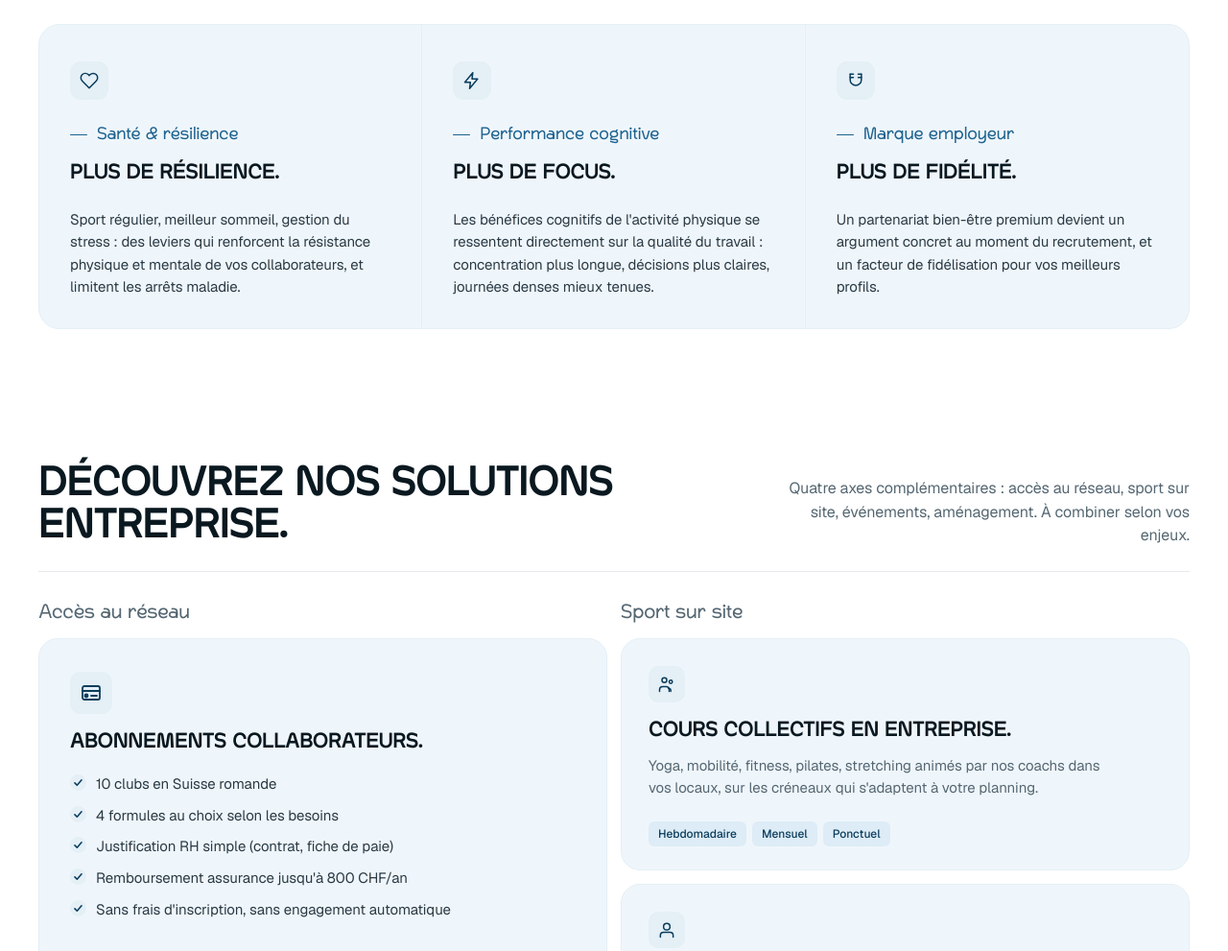
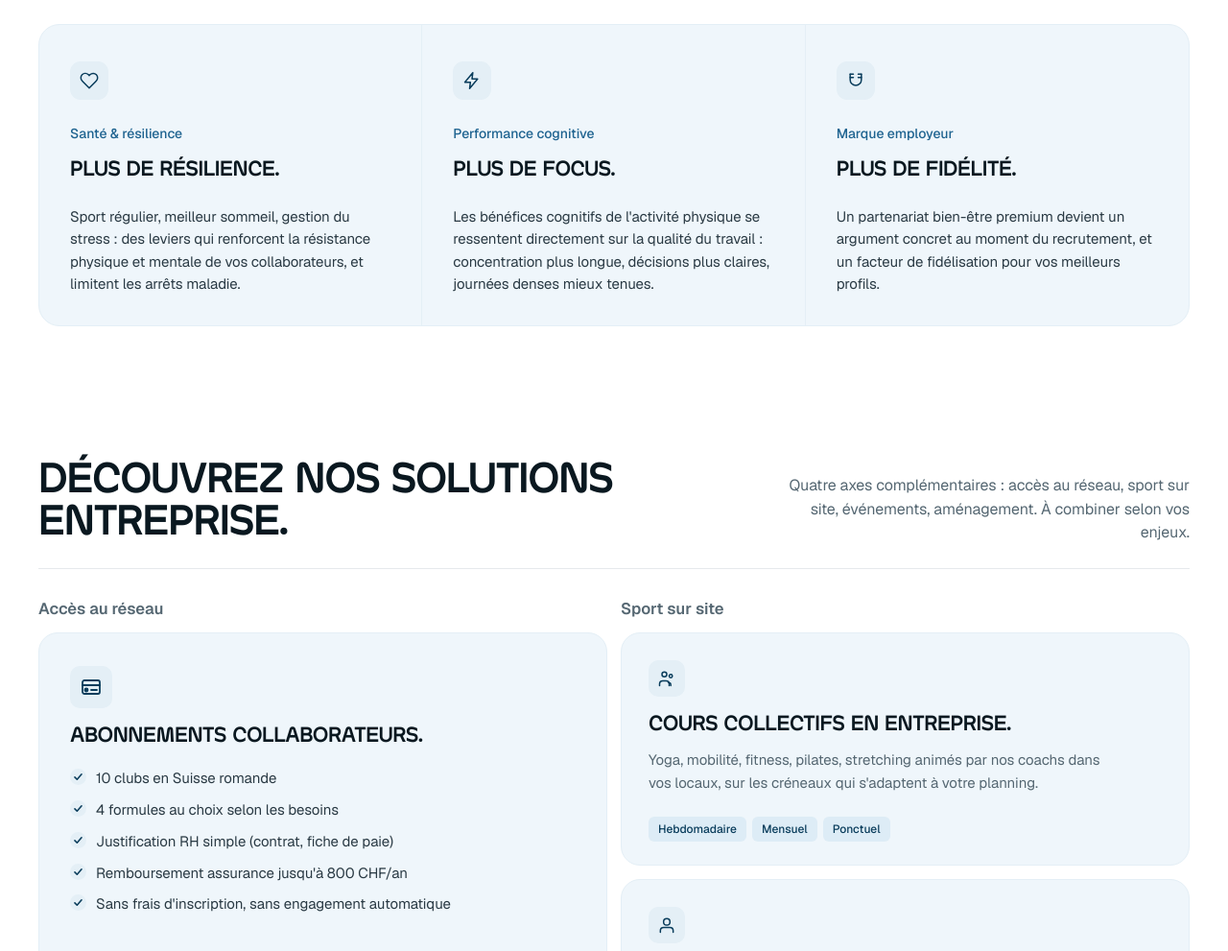
Before and after one commit to HarmonyFitness/entreprise, a plain HTML site: page index.html in a window 1280 px wide. Shown: the part 1020-2011 px from the top of the page at 96% size. Drawn offline with nearby package versions, Linux system fonts and the light colour scheme.

Commit message:
Fix feedback: topbar CTA court, labels en Geist sans sentence case, retrait du tiret décoratif
Topbar CTA:
- Revert topbar "Demander un appel sous 24 h" -> "Demander un appel"
  La pill du topbar est dessinée autour d'un libellé court. La version
  longue cassait l'équilibre visuel logo/CTA. Hero garde la version
  complète avec promesse concrète.

Typo Eliptik - correction d'un mauvais usage:
- .why-stat-label: --font-display -> --font-sans (Geist 14px)
- .cap-category-label: --font-display -> --font-sans (Geist 15-17px)
  Eliptik Harmony est une typeface display conçue pour les capitales
  uniquement. En sentence case elle perd son caractère. Pour tous les
  labels sentence case, Geist (--font-sans) est la bonne police.

Retrait du tiret décoratif:
- Supprime .why-stat-label::before (rectangle 18x1.5px faisant le tell IA
  du "— Label" avant chaque sous-titre)

Mémoires sauvées pour les prochaines sessions:
- eliptik-usage: Eliptik en CAPS uniquement
- pas-de-tiret-decoratif: — et – en ornement = tell IA à bannir

```diff
--- a/index.html
+++ b/index.html
@@ -456,17 +456,13 @@ h1, h2, h3, h4 {
   margin-bottom: 18px;
 }
 .why-stat-label {
-  display: inline-flex; align-items: center; gap: 10px;
-  font-family: var(--font-display);
-  font-size: clamp(16px, 1.4vw, 19px);
-  letter-spacing: -0.005em;
+  display: inline-block;
+  font-family: var(--font-sans);
+  font-size: 14px;
+  letter-spacing: 0;
   color: var(--brand-700);
   font-weight: 500;
   margin-bottom: 10px;
-}
-.why-stat-label::before {
-  content: ""; width: 18px; height: 1.5px;
-  background: currentColor; border-radius: 2px;
 }
 .why-stat-claim {
   font-family: var(--font-display);
@@ -664,11 +660,11 @@ h1, h2, h3, h4 {
 }
 .cap-category:nth-of-type(n+3) { margin-top: 16px; }
 .cap-category-label {
-  font-family: var(--font-display);
-  font-size: clamp(18px, 1.6vw, 22px);
-  font-weight: 500;
-  letter-spacing: -0.01em;
-  line-height: 1.1;
+  font-family: var(--font-sans);
+  font-size: clamp(15px, 1.3vw, 17px);
+  font-weight: 600;
+  letter-spacing: 0;
+  line-height: 1.2;
   color: var(--ink-3);
 }
 
@@ -1699,7 +1695,7 @@ body.has-modal-open { overflow: hidden; }
       <span class="logo-suffix">Entreprise</span>
     </a>
     <a class="btn-primary" href="#contact">
-      Demander un appel sous 24 h
+      Demander un appel
       <svg viewBox="0 0 16 16" width="14" height="14" fill="none"><path d="M3 8 H13 M9 4 L13 8 L9 12" stroke="currentColor" stroke-width="1.8" stroke-linecap="round" stroke-linejoin="round"/></svg>
     </a>
   </div>
```
